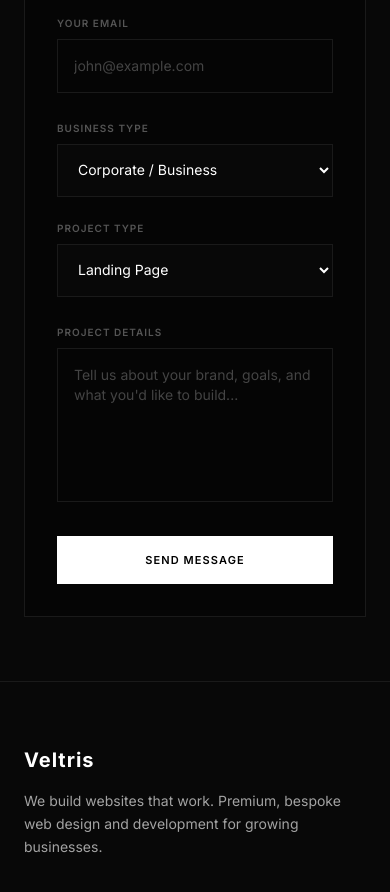
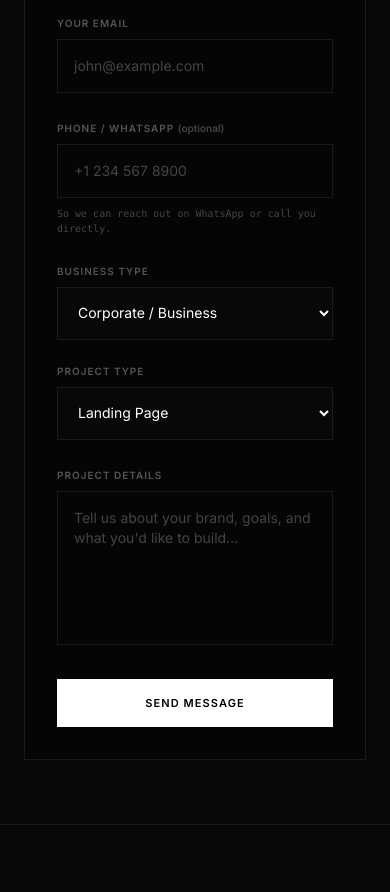
Before and after one commit to mohammadfarooqi140-ux/veltris-site, a Next.js app: page /contact in a window 390 px wide. Shown: the part 1140-2032 px from the top of the page. Built offline with nearby package versions, Linux system fonts and the light colour scheme.

Commit message:
feat: add optional phone/WhatsApp field to contact form

```diff
--- a/app/contact/page.tsx
+++ b/app/contact/page.tsx
@@ -50,6 +50,7 @@ export default function ContactPage() {
   const [customBusiness, setCustomBusiness] = useState("");
   const [projectType, setProjectType] = useState("Landing Page");
   const [customProject, setCustomProject] = useState("");
+  const [phone, setPhone] = useState("");
   const [message, setMessage] = useState("");
   const [status, setStatus] = useState<"idle" | "submitting" | "success" | "error">("idle");
   const [errorMessage, setErrorMessage] = useState("");
@@ -98,12 +99,12 @@ export default function ContactPage() {
       const response = await fetch("https://formspree.io/f/mdajonkr", {
         method: "POST",
         headers: { "Content-Type": "application/json", Accept: "application/json" },
-        body: JSON.stringify({ name, email, businessType: resolvedBusiness, projectType: resolvedProject, message }),
+        body: JSON.stringify({ name, email, phone: phone || "Not provided", businessType: resolvedBusiness, projectType: resolvedProject, message }),
       });
 
       if (response.ok) {
         setStatus("success");
-        setName(""); setEmail(""); setBusinessType("Corporate / Business");
+        setName(""); setEmail(""); setPhone(""); setBusinessType("Corporate / Business");
         setCustomBusiness(""); setProjectType("Landing Page");
         setCustomProject(""); setMessage("");
       } else {
@@ -293,6 +294,27 @@ export default function ContactPage() {
                     </motion.div>
 
                     {/* Business Type + Project Type */}
+                    {/* Phone / WhatsApp — optional */}
+                    <motion.div
+                      initial={{ opacity: 0, y: 12 }}
+                      animate={{ opacity: 1, y: 0 }}
+                      transition={{ duration: 0.5, ease: [0.22, 1, 0.36, 1], delay: 0.15 }}
+                    >
+                      <label className={labelClass}>
+                        Phone / WhatsApp <span className="text-[#444] normal-case tracking-normal">(optional)</span>
+                      </label>
+                      <input
+                        type="tel"
+                        value={phone}
+                        onChange={(e) => setPhone(e.target.value)}
+                        placeholder="+1 234 567 8900"
+                        disabled={status === "submitting"}
+                        className={fieldClass}
+                      />
+                      <p className="text-[10px] text-[#444] mt-2 font-mono">So we can reach out on WhatsApp or call you directly.</p>
+                    </motion.div>
+
+                    {/* Business Type + Project Type */}
                     <div className="flex flex-col sm:flex-row gap-6">
                       {/* Business Type */}
                       <div className="w-full">
```
